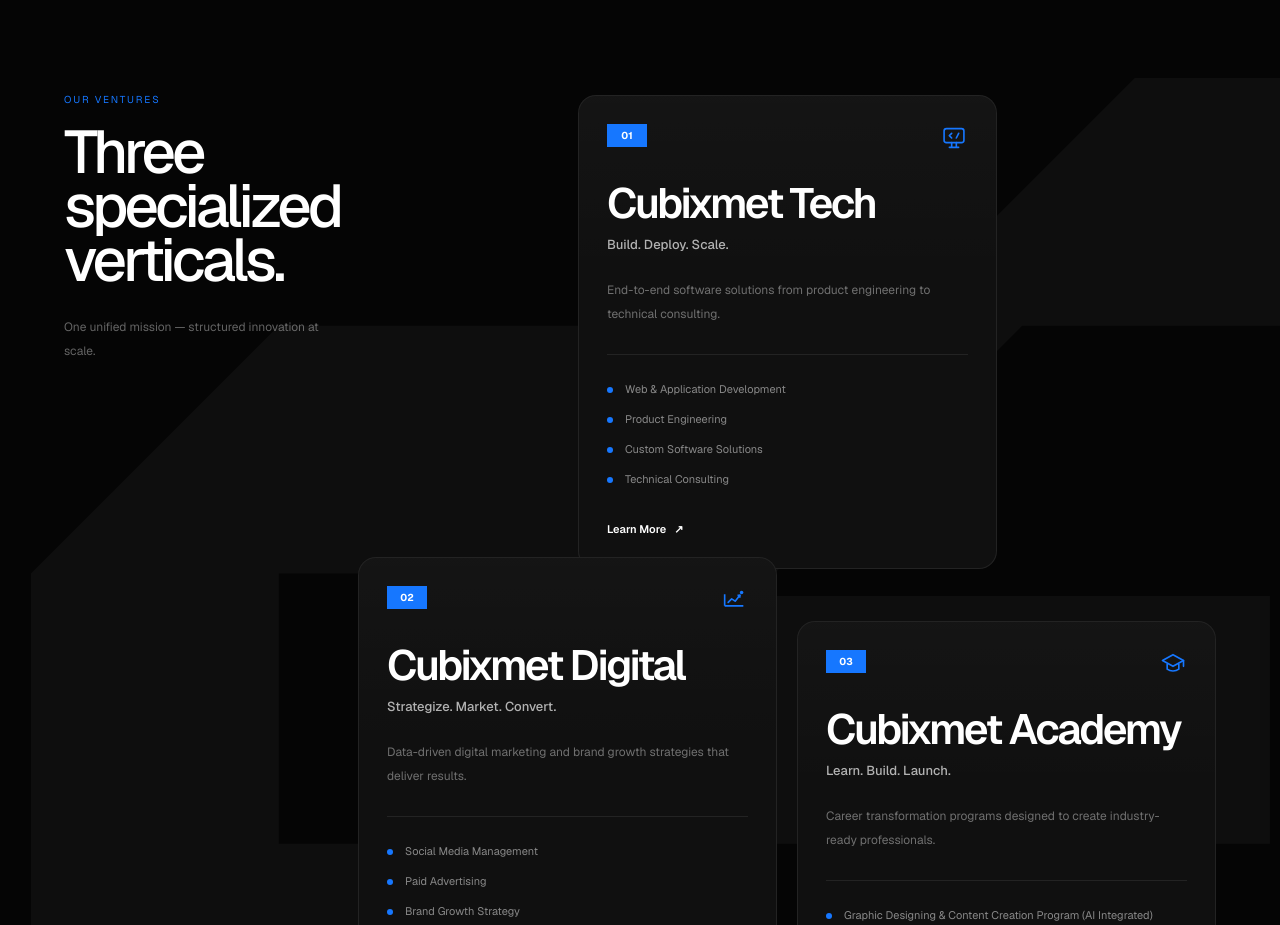
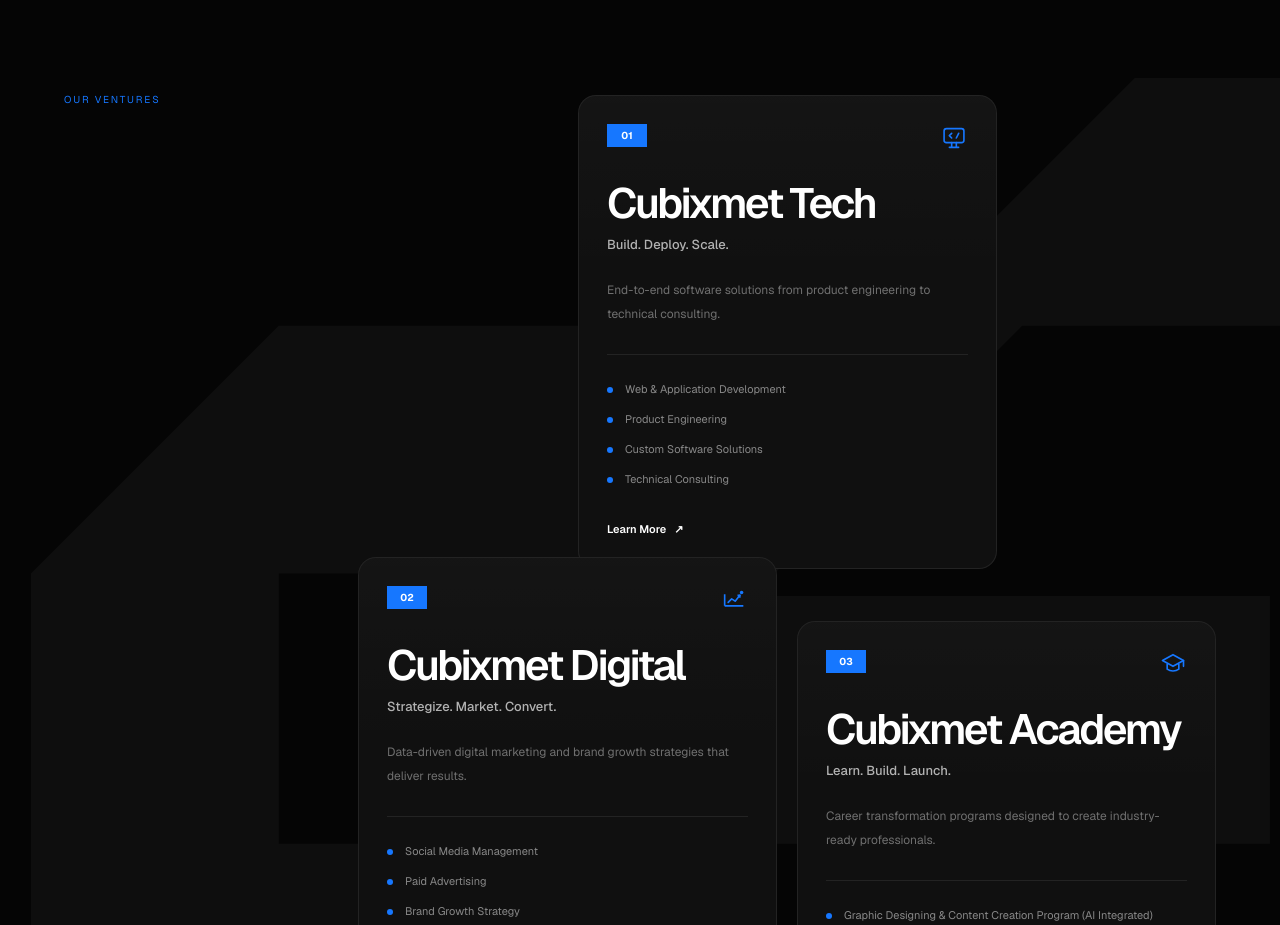
Before and after one commit to amnas-cubixmet/cubixmet, a Next.js app: page / in a window 1280 px wide. Shown: the part 1540-2465 px from the top of the page. Built offline with nearby package versions, Linux system fonts and the light colour scheme.

Commit message:
Remove ventures heading and mission copy

```diff
--- a/components/home/HomeSections.tsx
+++ b/components/home/HomeSections.tsx
@@ -228,15 +228,7 @@ function VenturesSection() {
         <div className="grid gap-10 lg:grid-cols-12 lg:gap-6">
           <div data-reveal className="reveal lg:col-span-3">
             <p className="section-label">Our Ventures</p>
-            <h2 className="max-w-[360px] text-[clamp(2.6rem,4.7vw,5.2rem)] font-medium leading-[.9] tracking-[-0.06em]">
-              Three
-              <span className="block">specialized</span>
-              <span className="block">verticals.</span>
-            </h2>
 
-            <p className="mt-7 max-w-[270px] text-[12px] leading-6 text-white/38">
-              One unified mission — structured innovation at scale.
-            </p>
           </div>
 
           <div className="lg:col-span-9">
```
